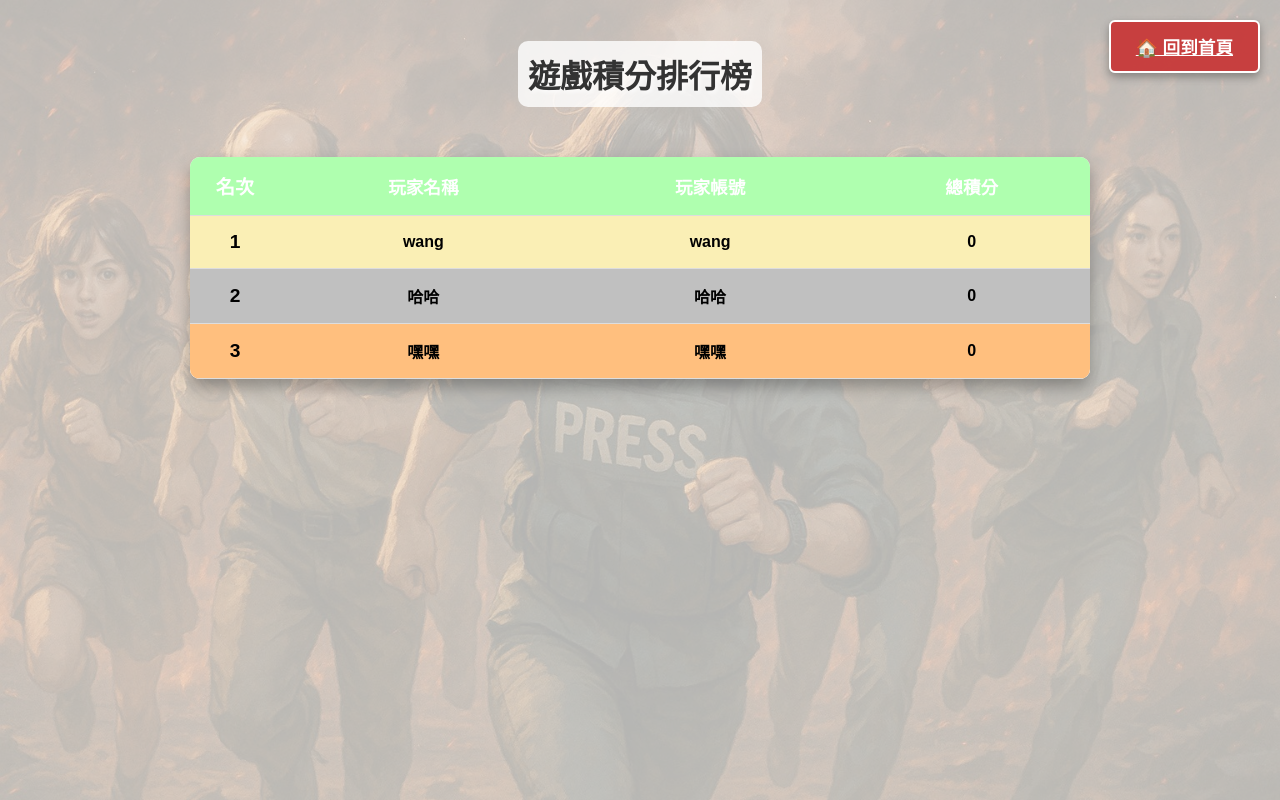
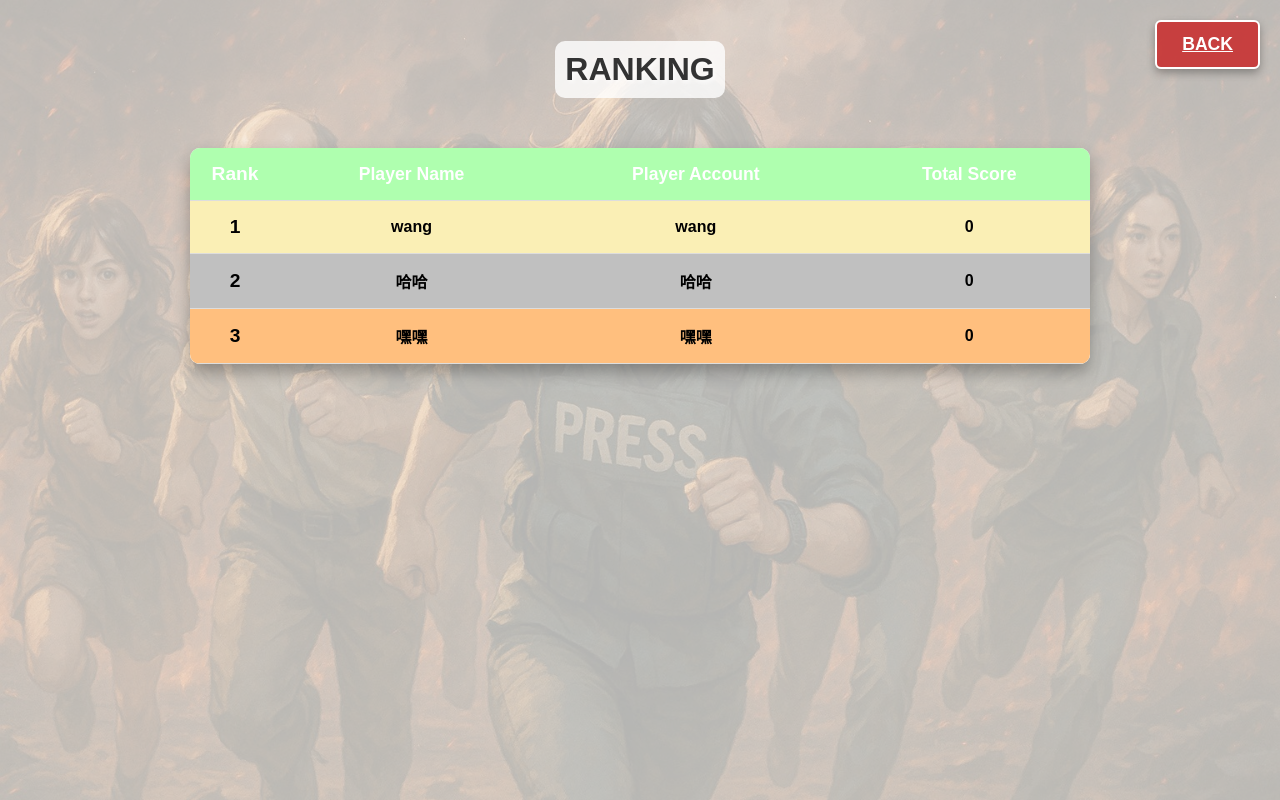
Before and after one commit to KOYUNGCHING/CITY_PUZZLE, a Flask app: page /ranking in a window 1280 px wide. Run offline with Flask 3, Linux system fonts and the light colour scheme; data comes from the database, SQL or seed files in the repository.

Commit message:
名稱英文化

```diff
--- a/static/js/home.js
+++ b/static/js/home.js
@@ -16,7 +16,7 @@ document.addEventListener('DOMContentLoaded', () => {
         // 這裡應該從 localStorage 或 API 獲取登入數據
         const username = localStorage.getItem('logged_in_username') || '哈哈';
         // 我們從 localStorage 獲取分數 (如果存在的話)
-        const fragments = localStorage.getItem('logged_in_fragments') || '0';
+        const fragments = localStorage.getItem('logged_in_fragments') || '20000';
 
         playerName.textContent = username;
         playerScore.textContent = `總得分: ${fragments}`;
--- a/templates/ranking.html
+++ b/templates/ranking.html
@@ -8,17 +8,17 @@
 </head>
 <body>
     <div class="ranking-container">
-        <a href="/home" id="home-button" class="home-button">🏠 回到首頁</a>
+        <a href="/home" id="home-button" class="home-button">BACK</a>
 
-        <h1 class="ranking-title"> 遊戲積分排行榜 </h1>
+        <h1 class="ranking-title"> RANKING </h1>
 
         <table id="ranking-table">
             <thead>
                 <tr>
-                    <th>名次</th>
-                    <th>玩家名稱</th>
-                    <th>玩家帳號</th>
-                    <th>總積分</th>
+                    <th>Rank</th>
+                    <th>Player Name</th>
+                    <th>Player Account</th>
+                    <th>Total Score</th>
                 </tr>
             </thead>
             <tbody>
```
Also changed, not shown: templates/puzzle_select.html (+5 -5 lines).
